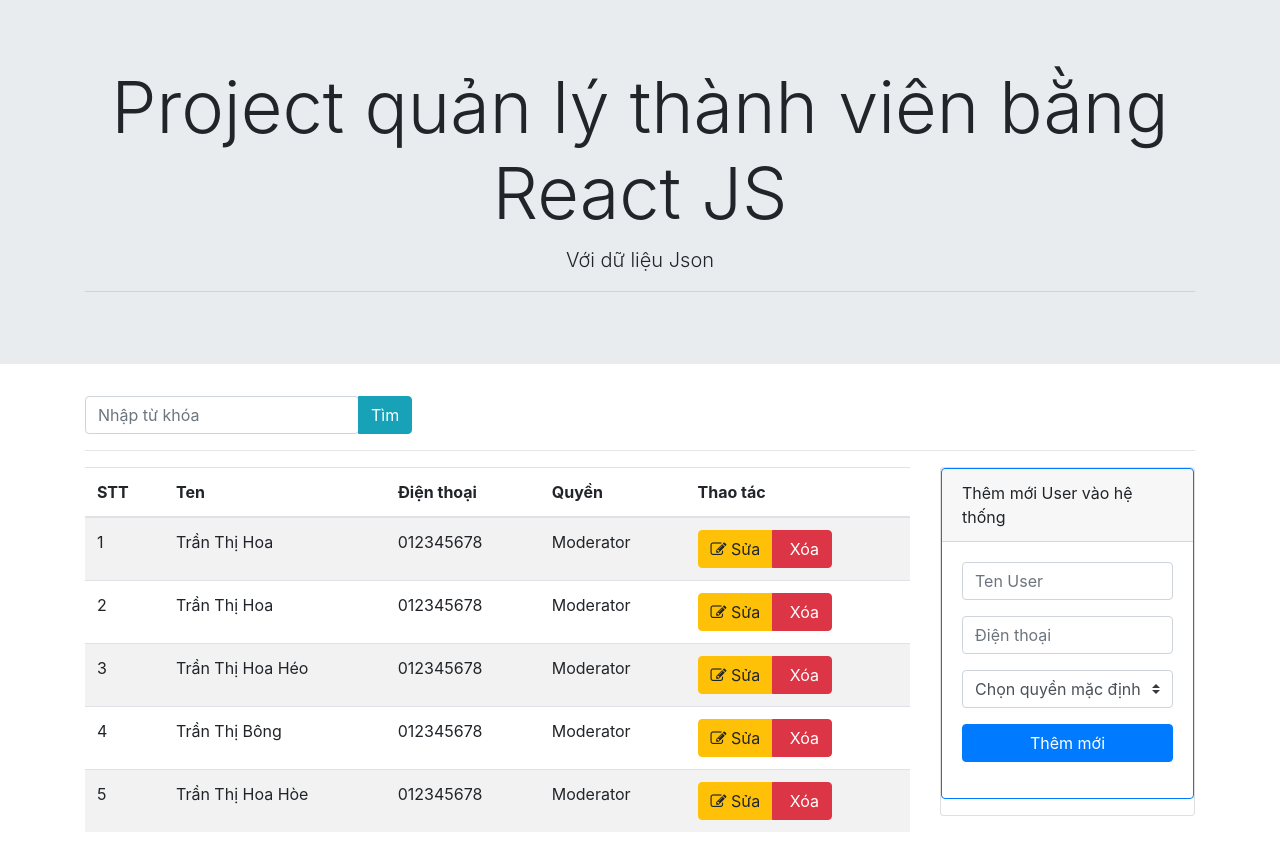
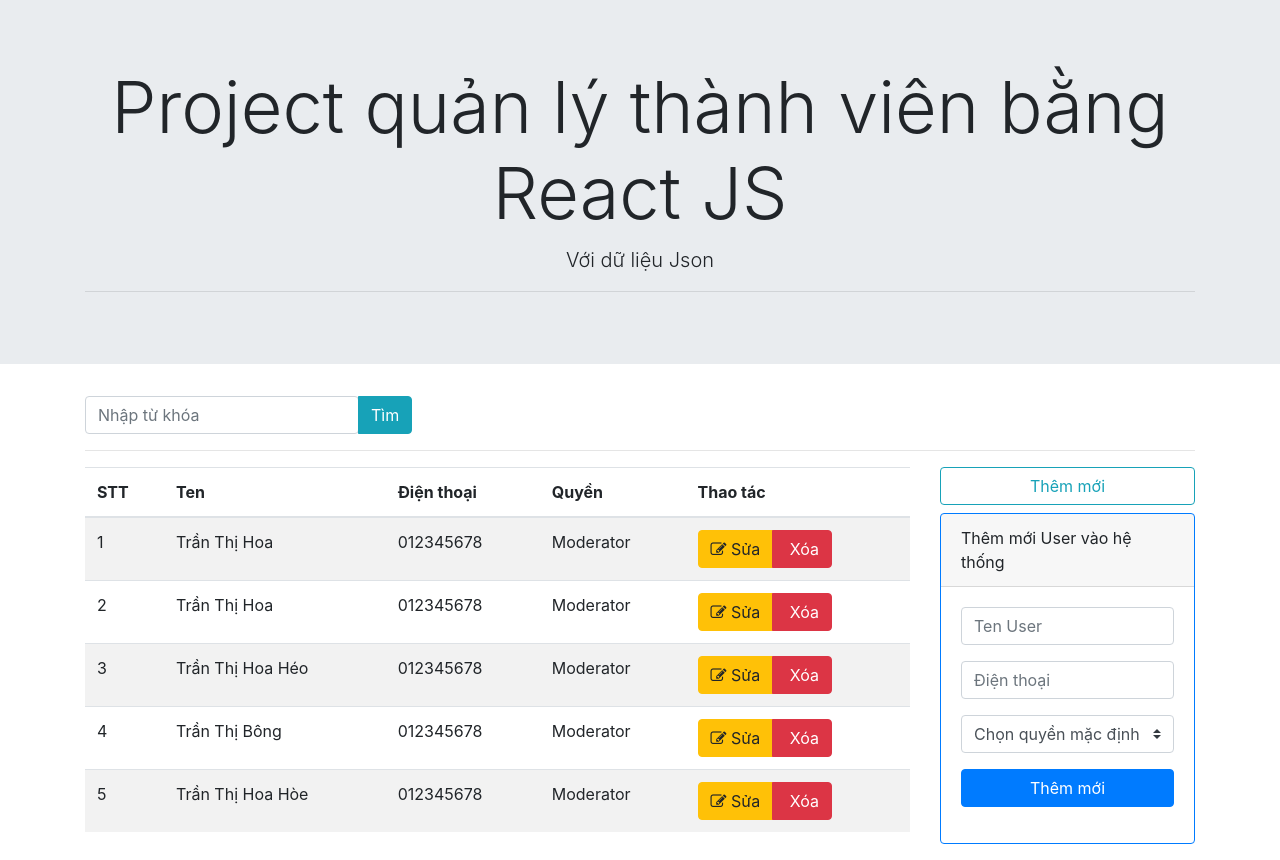
Before and after one commit to cntt2-lydoan/ReactJS_02, a React (Create React App) app: page / in a window 1280 px wide. Built offline with nearby package versions, Linux system fonts and the light colour scheme.

Commit message:
[PHAN 21] 059 Xu ly cac tuong tac co ban tren Frontend bang React Js

```diff
--- a/src/Components/AddUser.js
+++ b/src/Components/AddUser.js
@@ -1,11 +1,32 @@
 import React, { Component } from 'react';
 
 class AddUser extends Component {
+    constructor(props) {
+        super(props);
+        this.state = {
+            trangThaiChinhSua:false
+        }
+    }
+    hienThiNut = () => {
+        if(this.state.trangThaiChinhSua === true){
+            return <div className="btn btn-block btn-outline-secondary">Đóng lại</div>
+        }
+        else{
+            return <div className="btn btn-block btn-outline-info">Thêm mới</div>
+        }
+
+
+
+    }
+
+
     render() {
         return (
             <div className="col-3">
-                    <div className="card text-left">
-                        <div className="card border-primary mb-3">
+                    <div >
+                        {this.hienThiNut()}
+
+                        <div className="card border-primary mb-3 mt-2">
                         <div className="card-header">Thêm mới User vào hệ thống</div>
                         <div className="card-body text-primary">
                             <div className="form-group">
```
